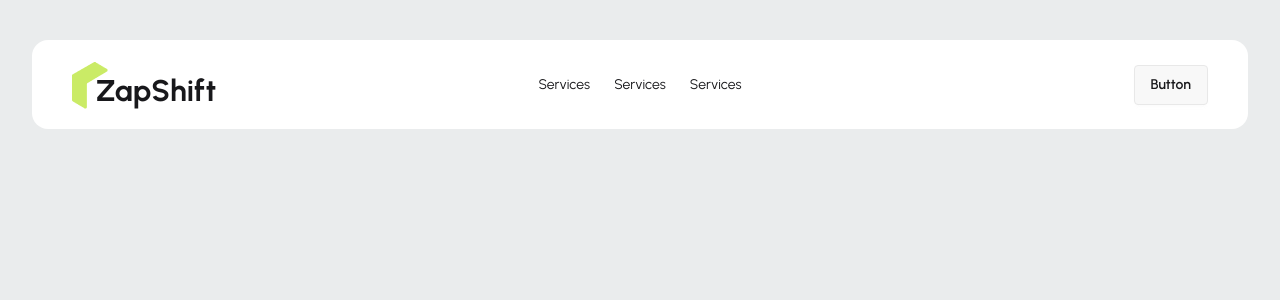
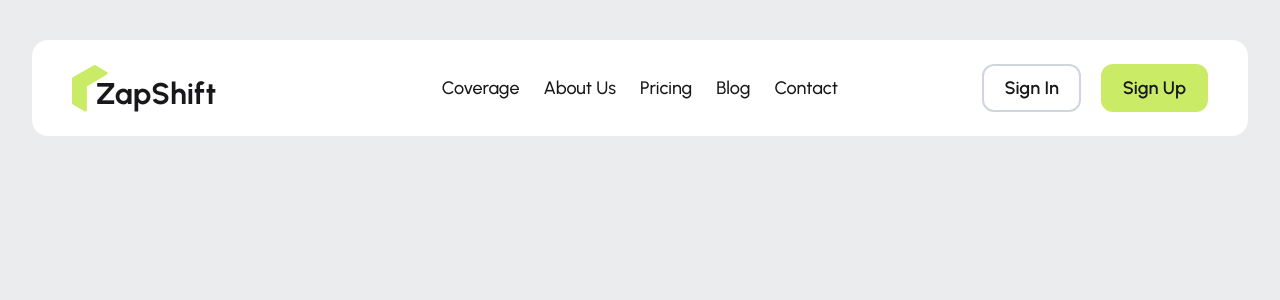
Before and after one commit to Al-Shiam-Nabil/zap-shift-practise-client, a React (Vite) app: page / in a window 1280 px wide. Shown: the top 300 px of the page. Built offline with nearby package versions, Linux system fonts and the light colour scheme.

Commit message:
navbar added

```diff
--- a/src/Components/Shared/Header/Navbar.jsx
+++ b/src/Components/Shared/Header/Navbar.jsx
@@ -1,14 +1,16 @@
 import React from 'react'
 import Logo from '../Logo'
 import Container from '../Container'
-import { NavLink } from 'react-router'
+import { Link, NavLink } from 'react-router'
 
 export default function Navbar() {
 
   const links=<>
-  <li><NavLink to="">Services</NavLink></li>
-  <li><NavLink to="">Services</NavLink></li>
-  <li><NavLink to="">Services</NavLink></li>
+  <li><NavLink className="text-lg font-medium " to="">Coverage</NavLink></li>
+  <li><NavLink className="text-lg font-medium " to="">About Us</NavLink></li>
+  <li><NavLink className="text-lg font-medium " to="">Pricing</NavLink></li>
+  <li><NavLink className="text-lg font-medium " to="">Blog</NavLink></li>
+  <li><NavLink className="text-lg font-medium " to="">Contact</NavLink></li>
 
   </>
 
@@ -34,8 +36,17 @@ export default function Navbar() {
      {links}
     </ul>
   </div>
-  <div className="navbar-end">
-    <a className="btn">Button</a>
+  <div className="navbar-end flex items-center justify-end gap-5">
+  <Link>
+  <button className='text-lg font-semibold border-2 border-gray-300 rounded-xl px-5 py-2'>
+    Sign In
+  </button>
+  </Link>
+  <Link>
+  <button className='text-lg font-semibold bg-primary border-2 border-primary  rounded-xl px-5 py-2'>
+    Sign Up
+  </button>
+  </Link>
   </div>
 </div>
 </Container> )
--- a/src/index.css
+++ b/src/index.css
@@ -3,6 +3,14 @@
 
 @import "tailwindcss";
 @plugin "daisyui";
+
+
+@plugin "daisyui/theme" {
+  name: "light";
+  default: true;
+  --color-primary: #CAEB66;
+  --color-secondary: #03373D;
+}
 
 
 @layer base{
```
